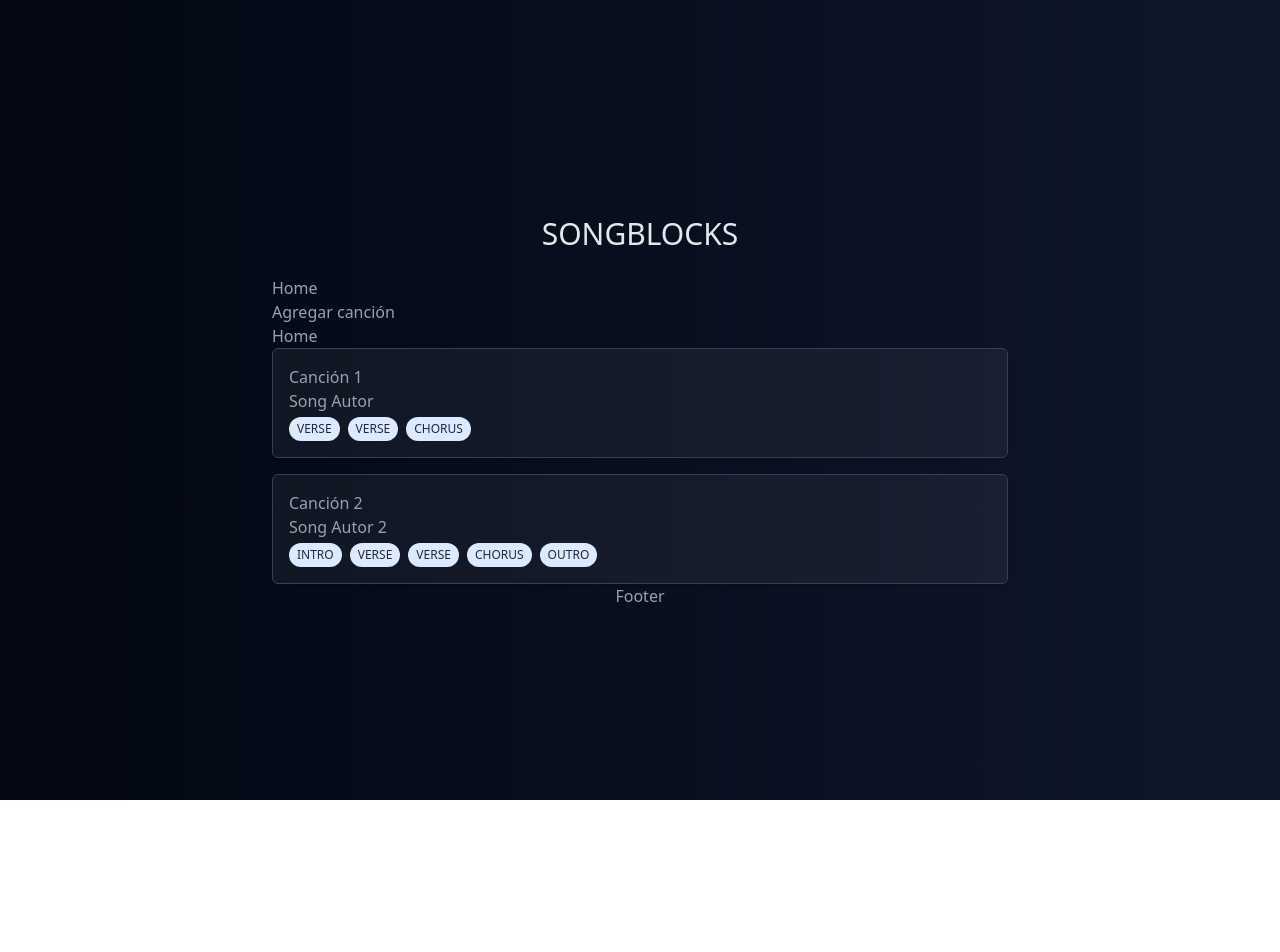
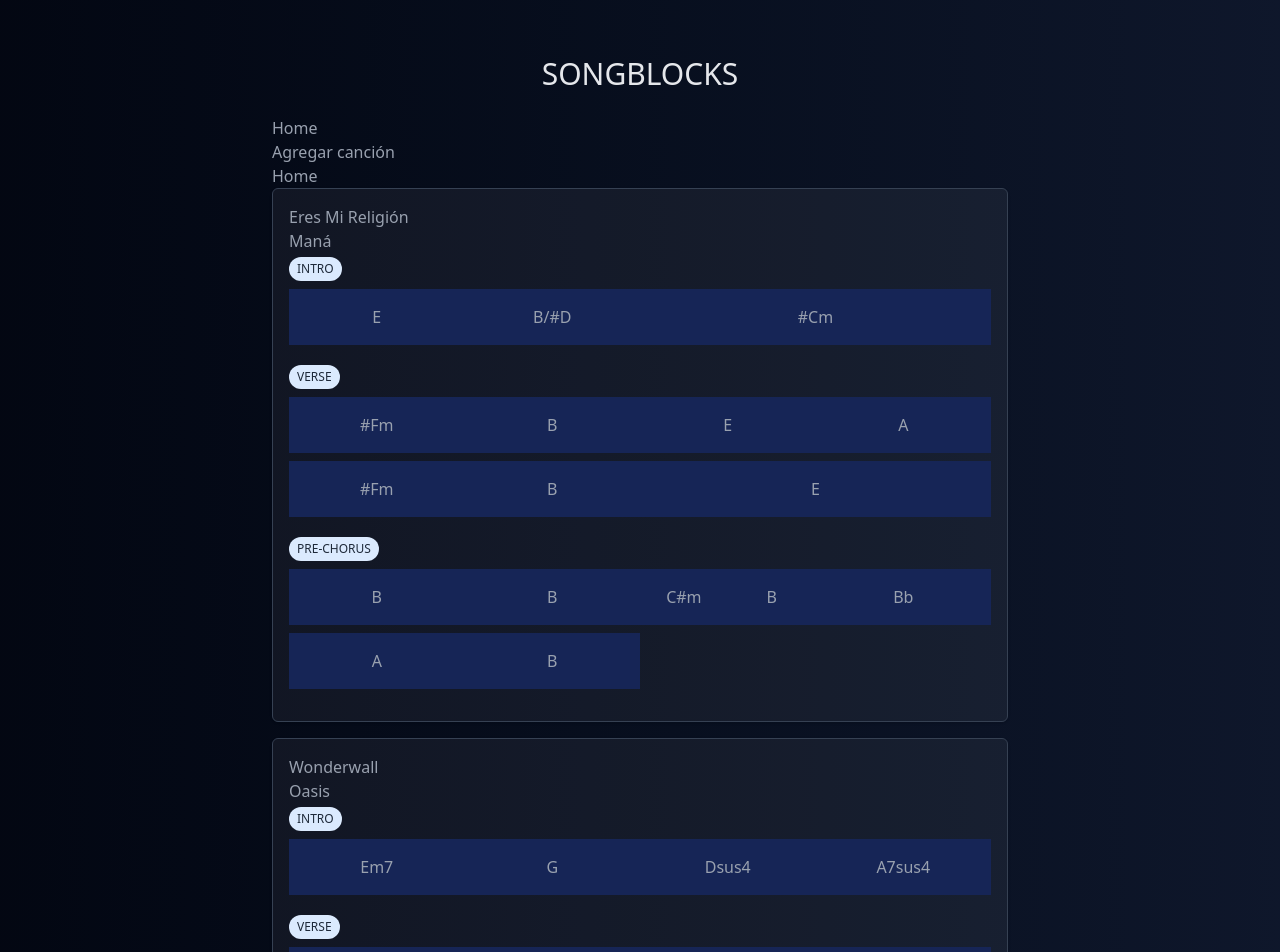
Before and after one commit to horaciodominguez/chordblocks-react-typescript, a React (Vite) app: page / in a window 1280 px wide. Shown: the top 952 px of the page. Before the commit the page ends 800 px from the top, so only its background shows below. Built offline with nearby package versions, Linux system fonts and the light colour scheme.

Commit message:
Refactor

```diff
--- a/src/components/SongList.tsx
+++ b/src/components/SongList.tsx
@@ -17,16 +17,45 @@ export const SongList: React.FC<Props> = ({songs}) => {
                         >
                         <h3 className="font-medium">{song.title}</h3>
                         <p>{song.author}</p>
+                        <ul>
                         {
                         song.songSections.map (
-                        (block, blockIndex) => (
-                        <p
-                        key={blockIndex}
-                        className="inline-block bg-blue-100 text-gray-800 px-2 py-1 rounded-full text-xs mr-2 mt-1"
-                        >{block}</p>
+                            (section, sectionIndex) => (
+
+                            <li
+                            key={sectionIndex}
+
+                            >
+                                <p className="inline-block bg-blue-100 text-gray-800 px-2 py-1 rounded-full text-xs mr-2 mt-1 mb-2">
+                                    {
+                                        section.type
+                                    }
+                                </p>
+                                <div className="flex flex-wrap justify-items-start mb-2">
+                                    {section.blocks.map(
+                                        block => (
+                                            block.chords.map(
+                                                (chord, i) => (
+
+                                                    <div
+                                                        key={i}
+                                                        className="bg-blue-950 flex items-center justify-center py-4 mb-2"
+                                                        style={{
+                                                            width: `${(chord.beats / (song.timeSignature.beatsPerMeasure * 4)) * 100}%` // 4 compases por bloque
+                                                        }}
+                                                        >
+                                                        {chord.name}
+                                                    </div>
+                                                )
+                                            )
+                                        )
+                                    )}
+                                </div>
+                            </li>
                             )
                         )
                         }
+                        </ul>
                     </li>
                 )
             )
--- a/src/data/songsMock.ts
+++ b/src/data/songsMock.ts
@@ -1,20 +1,232 @@
- //MOCK
+// MOCK
 import { type Song } from "../types/song"
+
 export const songsMock: Song[] = [
   {
     id: '1',
-    title: 'Canción 1',
-    author: 'Song Autor',
+    title: 'Eres Mi Religión',
+    author: 'Maná',
+    timeSignature: { beatsPerMeasure: 4, noteValue: 4 },
     songSections: [
-      'VERSE', 'VERSE', 'CHORUS'
+      {
+        id: 'intro-1',
+        type: "INTRO",
+        blocks: [
+          {
+            chords: [
+              { name: "E", beats: 4 },
+              { name: "B/#D", beats: 4 },
+              { name: "#Cm", beats: 8 }
+            ]
+          }
+        ]
+      },
+      {
+        id: 'verse-1',
+        type: "VERSE",
+        blocks: [
+          {
+            chords: [
+              { name: "#Fm", beats: 4 },
+              { name: "B", beats: 4 },
+              { name: "E", beats: 4 },
+              { name: "A", beats: 4 }
+            ]
+          },
+          {
+            chords: [
+              { name: "#Fm", beats: 4 },
+              { name: "B", beats: 4 },
+              { name: "E", beats: 8 }
+            ]
+          }
+        ]
+      },
+      {
+        id: 'pre-chorus-1',
+        type: "PRE-CHORUS",
+        blocks: [
+          {
+            chords: [
+              { name: "B", beats: 4 },
+              { name: "B", beats: 4 },
+              { name: "C#m", beats: 2 },
+              { name: "B", beats: 2 },
+              { name: "Bb", beats: 4 }
+            ]
+          },
+          {
+            chords: [
+              { name: "A", beats: 4 },
+              { name: "B", beats: 4 }
+            ]
+          }
+        ]
+      }
     ]
   },
   {
     id: '2',
-    title: 'Canción 2',
-    author: 'Song Autor 2',
+    title: 'Wonderwall',
+    author: 'Oasis',
+    timeSignature: { beatsPerMeasure: 4, noteValue: 4 },
     songSections: [
-      'INTRO', 'VERSE', 'VERSE', 'CHORUS', 'OUTRO'
+      {
+        id: 'intro-1',
+        type: "INTRO",
+        blocks: [
+          {
+            chords: [
+              { name: "Em7", beats: 4 },
+              { name: "G", beats: 4 },
+              { name: "Dsus4", beats: 4 },
+              { name: "A7sus4", beats: 4 }
+            ]
+          }
+        ]
+      },
+      {
+        id: 'verse-1',
+        type: "VERSE",
+        blocks: [
+          {
+            chords: [
+              { name: "Em7", beats: 4 },
+              { name: "G", beats: 4 },
+              { name: "Dsus4", beats: 4 },
+              { name: "A7sus4", beats: 4 }
+            ]
+          },
+          {
+            chords: [
+              { name: "Cadd9", beats: 8 },
+              { name: "Dsus4", beats: 4 },
+              { name: "A7sus4", beats: 4 }
+            ]
+          }
+        ]
+      },
+      {
+        id: 'chorus-1',
+        type: "CHORUS",
+        blocks: [
+          {
+            chords: [
+              { name: "Em7", beats: 4 },
+              { name: "G", beats: 4 },
+              { name: "Cadd9", beats: 4 },
+              { name: "Dsus4", beats: 4 }
+            ]
+          }
+        ]
+      }
+    ]
+  },
+  {
+    id: '3',
+    title: 'Knockin’ on Heaven’s Door',
+    author: 'Bob Dylan',
+    timeSignature: { beatsPerMeasure: 4, noteValue: 4 },
+    songSections: [
+      {
+        id: 'verse-1',
+        type: "VERSE",
+        blocks: [
+          {
+            chords: [
+              { name: "G", beats: 4 },
+              { name: "D", beats: 4 },
+              { name: "Am7", beats: 8 }
+            ]
+          },
+          {
+            chords: [
+              { name: "G", beats: 4 },
+              { name: "D", beats: 4 },
+              { name: "C", beats: 8 }
+            ]
+          }
+        ]
+      },
+      {
+        id: 'chorus-1',
+        type: "CHORUS",
+        blocks: [
+          {
+            chords: [
+              { name: "G", beats: 4 },
+              { name: "C", beats: 4 },
+              { name: "G", beats: 4 }
+            ]
+          }
+        ]
+      }
+    ]
+  },
+  {
+    id: '4',
+    title: 'Hotel California',
+    author: 'Eagles',
+    timeSignature: { beatsPerMeasure: 4, noteValue: 4 },
+    songSections: [
+      {
+        id: 'intro-1',
+        type: "INTRO",
+        blocks: [
+          {
+            chords: [
+              { name: "Bm", beats: 4 },
+              { name: "F#", beats: 4 },
+              { name: "A", beats: 4 },
+              { name: "E", beats: 4 }
+            ]
+          },
+          {
+            chords: [
+              { name: "G", beats: 4 },
+              { name: "D", beats: 4 },
+              { name: "Em", beats: 4 },
+              { name: "F#", beats: 4 }
+            ]
+          }
+        ]
+      },
+      {
+        id: 'verse-1',
+        type: "VERSE",
+        blocks: [
+          {
+            chords: [
+              { name: "Bm", beats: 4 },
+              { name: "F#", beats: 4 },
+              { name: "A", beats: 4 },
+              { name: "E", beats: 4 }
+            ]
+          },
+          {
+            chords: [
+              { name: "G", beats: 4 },
+              { name: "D", beats: 4 },
+              { name: "Em", beats: 4 },
+              { name: "F#", beats: 4 }
+            ]
+          }
+        ]
+      },
+      {
+        id: 'chorus-1',
+        type: "CHORUS",
+        blocks: [
+          {
+            chords: [
+              { name: "G", beats: 4 },
+              { name: "D", beats: 4 },
+              { name: "Em", beats: 4 },
+              { name: "F#", beats: 4 }
+            ]
+          }
+        ]
+      }
     ]
   }
 ]
```
Also changed, not shown: src/types/song.ts (+25 -4 lines). Lines whose indentation alone changed are shown as unchanged.
